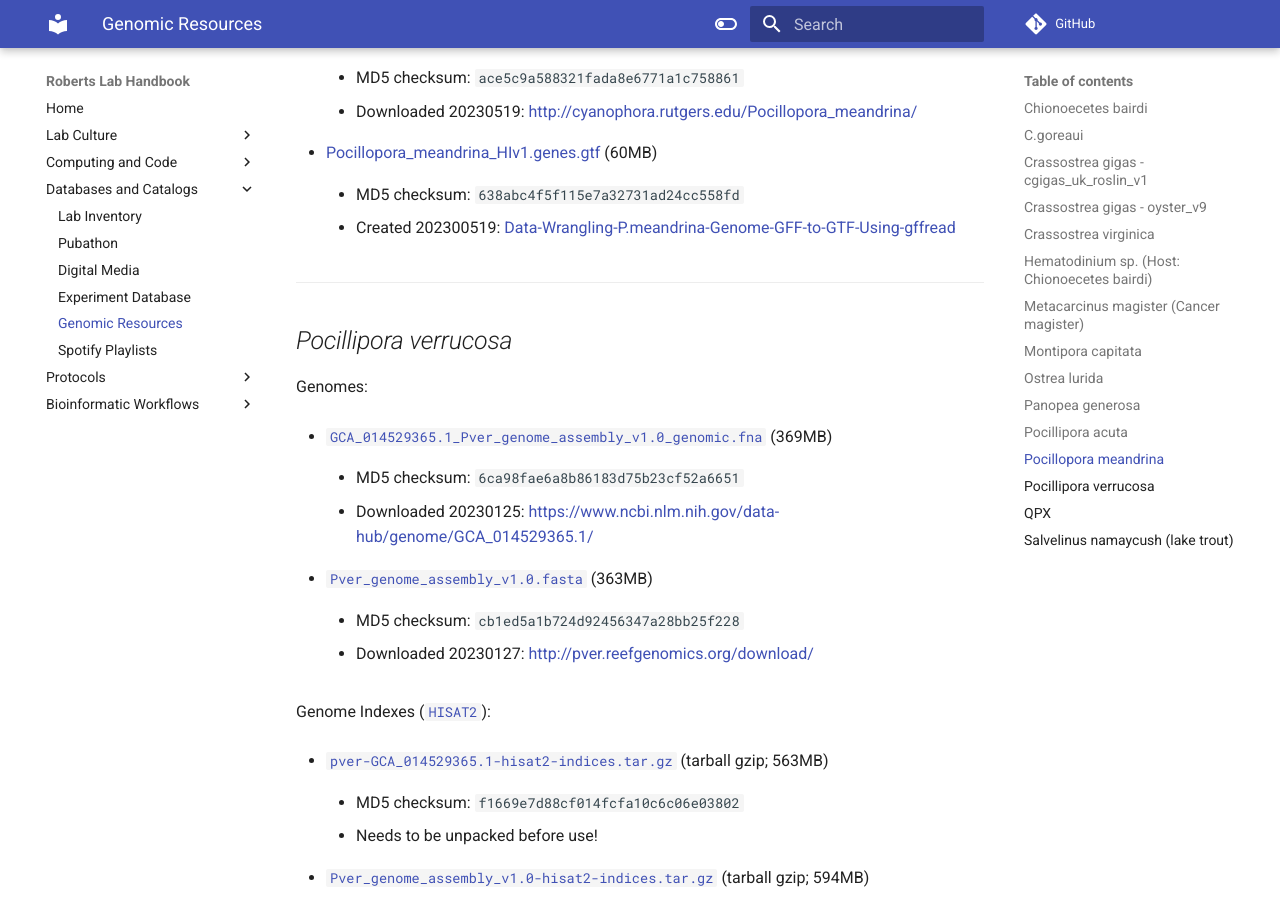
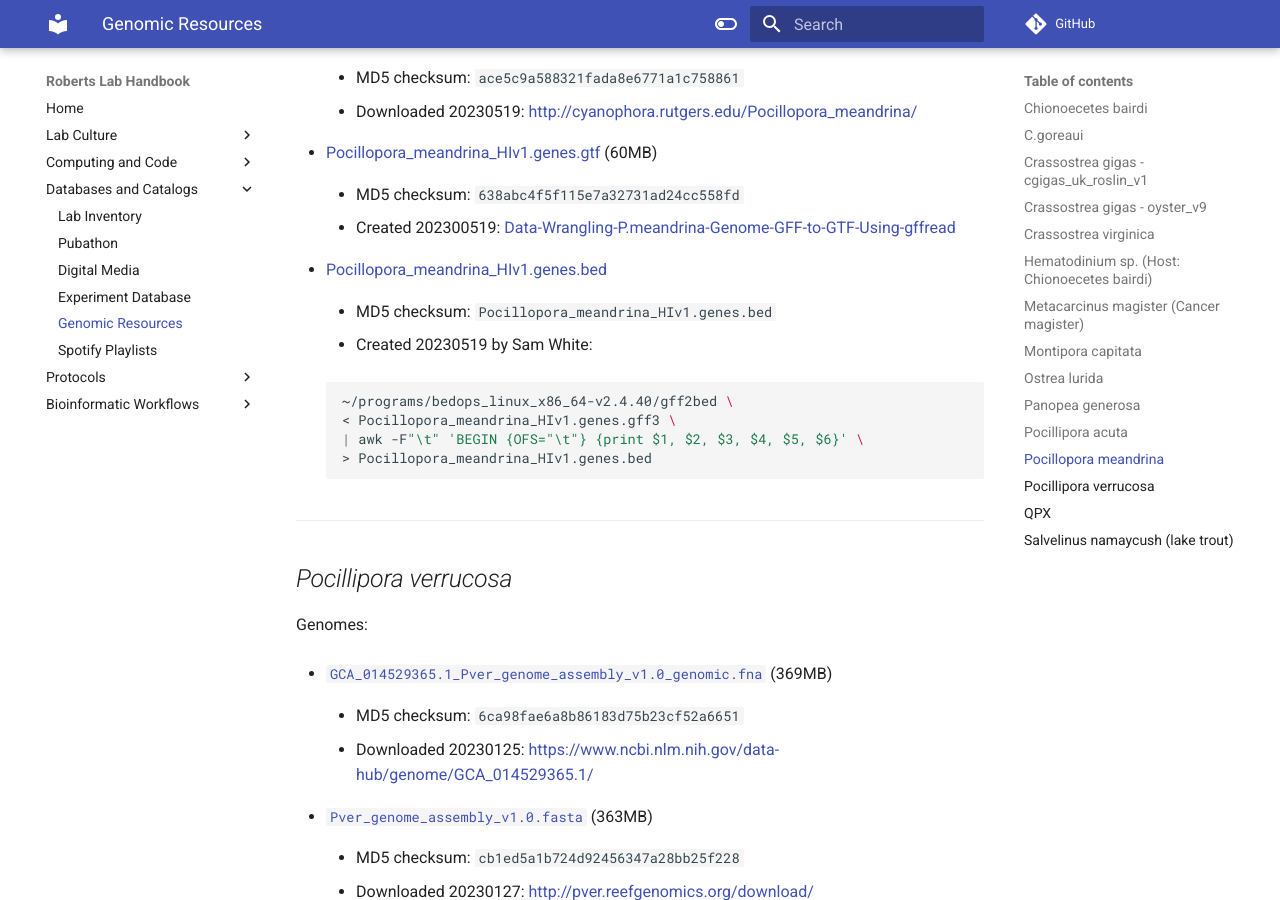
Before and after one commit to RobertsLab/resources, an MkDocs documentation site: the page built from docs/Genomic-Resources.md, in a window 1280 px wide and 900 px high, scrolled down 20382 px. Built offline with MkDocs 1.6.1 and Material for MkDocs 9.7.7, drawn with Linux system fonts in a browser that asks for light colours; comment, search, counter and statistics services are not loaded.

Commit message:
add pmea genes bed file

````diff
--- a/docs/Genomic-Resources.md
+++ b/docs/Genomic-Resources.md
@@ -809,6 +809,19 @@ Genome Feature Tracks
 
     - Created 202300519: [Data-Wrangling-P.meandrina-Genome-GFF-to-GTF-Using-gffread](https://robertslab.github.io/sams-notebook/2023/05/19/Data-Wrangling-P.meandrina-Genome-GFF-to-GTF-Using-gffread.html)
 
+- [Pocillopora_meandrina_HIv1.genes.bed](https://owl.fish.washington.edu/halfshell/genomic-databank/)
+
+    - MD5 checksum: `Pocillopora_meandrina_HIv1.genes.bed`
+
+    - Created 20230519 by Sam White:
+
+    ```shell
+    ~/programs/bedops_linux_x86_64-v2.4.40/gff2bed \
+    < Pocillopora_meandrina_HIv1.genes.gff3 \
+    | awk -F"\t" 'BEGIN {OFS="\t"} {print $1, $2, $3, $4, $5, $6}' \
+    > Pocillopora_meandrina_HIv1.genes.bed
+    ```
+
 ---
 
 ## *Pocillipora verrucosa*
````
